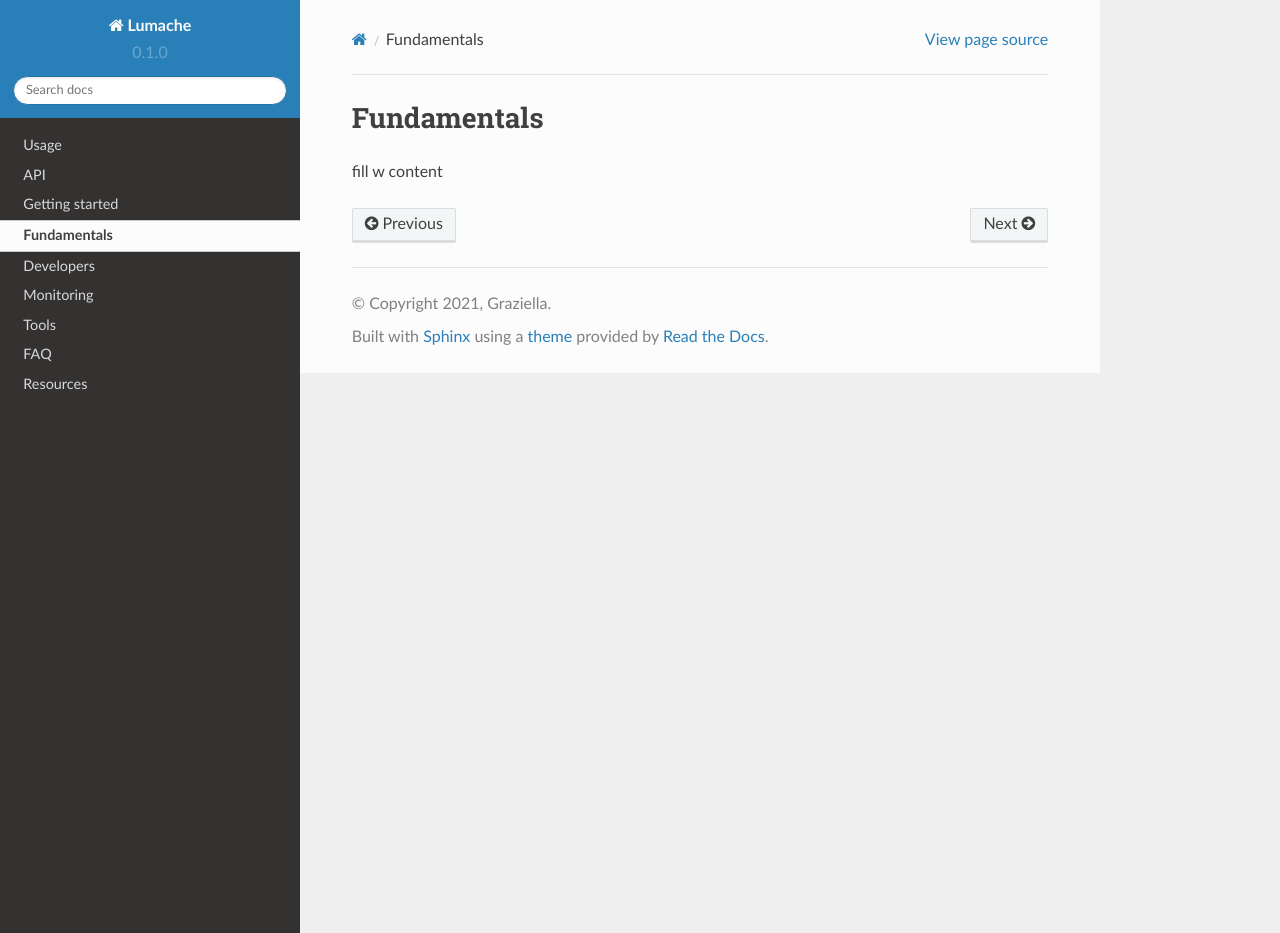
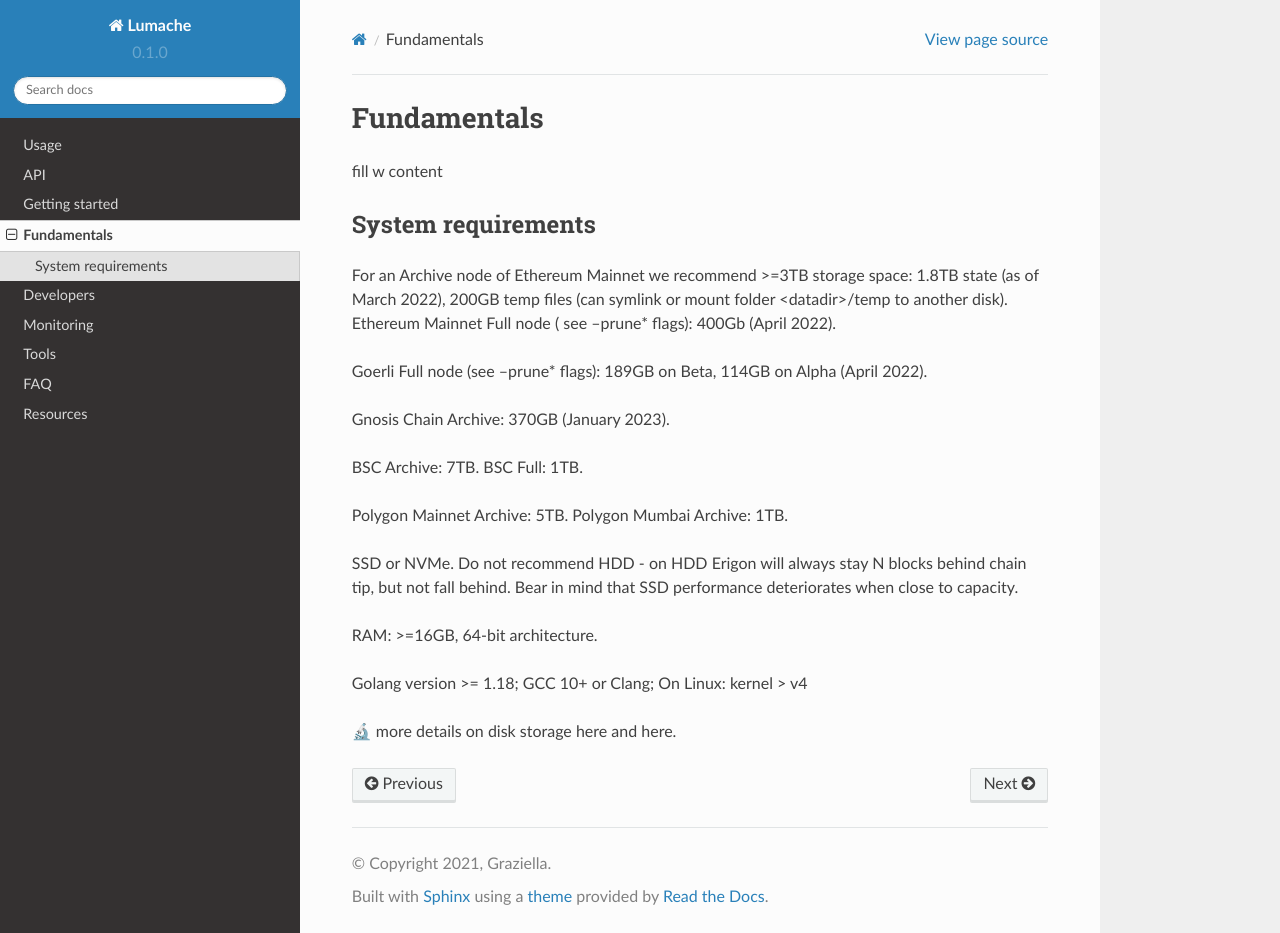
Before and after one commit to bloxster/erigon-2, a Sphinx documentation site: the page built from docs/source/fundamentals.rst, in a window 1280 px wide and 933 px high. Built offline with Sphinx 7.4.7 and the Read the Docs theme 2.0.0, drawn with Linux system fonts in a browser that asks for light colours; pages that are not in the unit, such as notebooks, are missing from menus.

Commit message:
Update fundamentals.rst

```diff
--- a/docs/source/fundamentals.rst
+++ b/docs/source/fundamentals.rst
@@ -2,3 +2,25 @@ Fundamentals
 =================
 
 fill w content
+
+System requirements
+----------------------
+
+For an Archive node of Ethereum Mainnet we recommend >=3TB storage space: 1.8TB state (as of March 2022), 200GB temp files (can symlink or mount folder <datadir>/temp to another disk). Ethereum Mainnet Full node ( see --prune* flags): 400Gb (April 2022).
+
+Goerli Full node (see --prune* flags): 189GB on Beta, 114GB on Alpha (April 2022).
+
+Gnosis Chain Archive: 370GB (January 2023).
+
+BSC Archive: 7TB. BSC Full: 1TB.
+
+Polygon Mainnet Archive: 5TB. Polygon Mumbai Archive: 1TB.
+
+SSD or NVMe. Do not recommend HDD - on HDD Erigon will always stay N blocks behind chain tip, but not fall behind. Bear in mind that SSD performance deteriorates when close to capacity.
+
+RAM: >=16GB, 64-bit architecture.
+
+Golang version >= 1.18; GCC 10+ or Clang; On Linux: kernel > v4
+
+🔬 more details on disk storage here
+and here.
```
